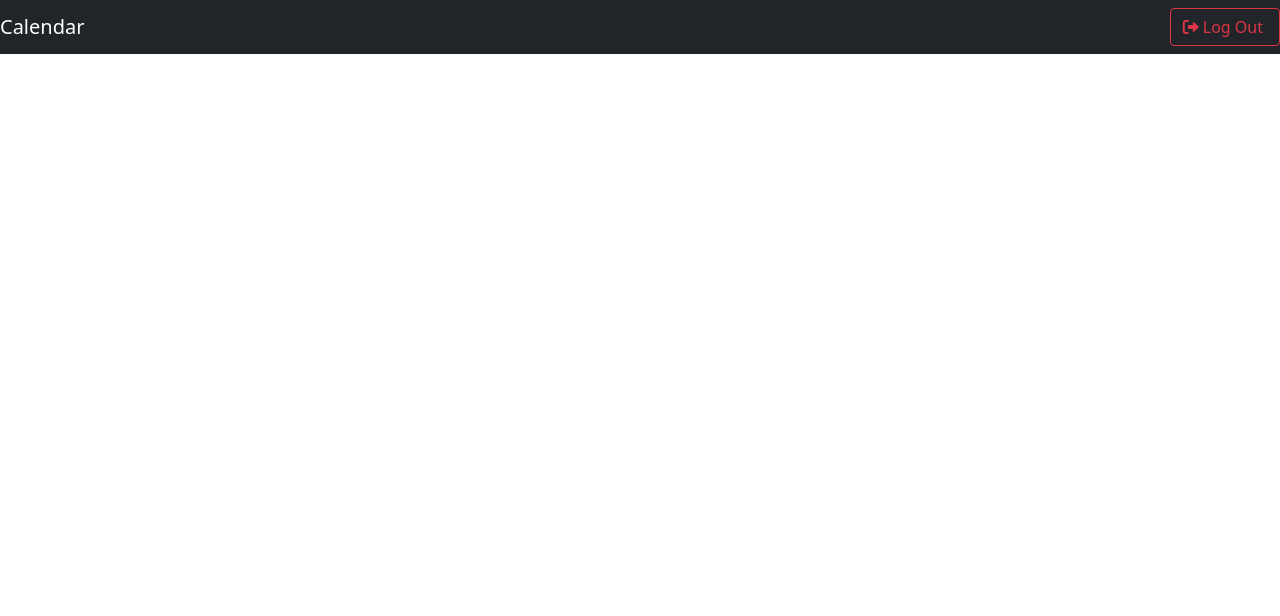
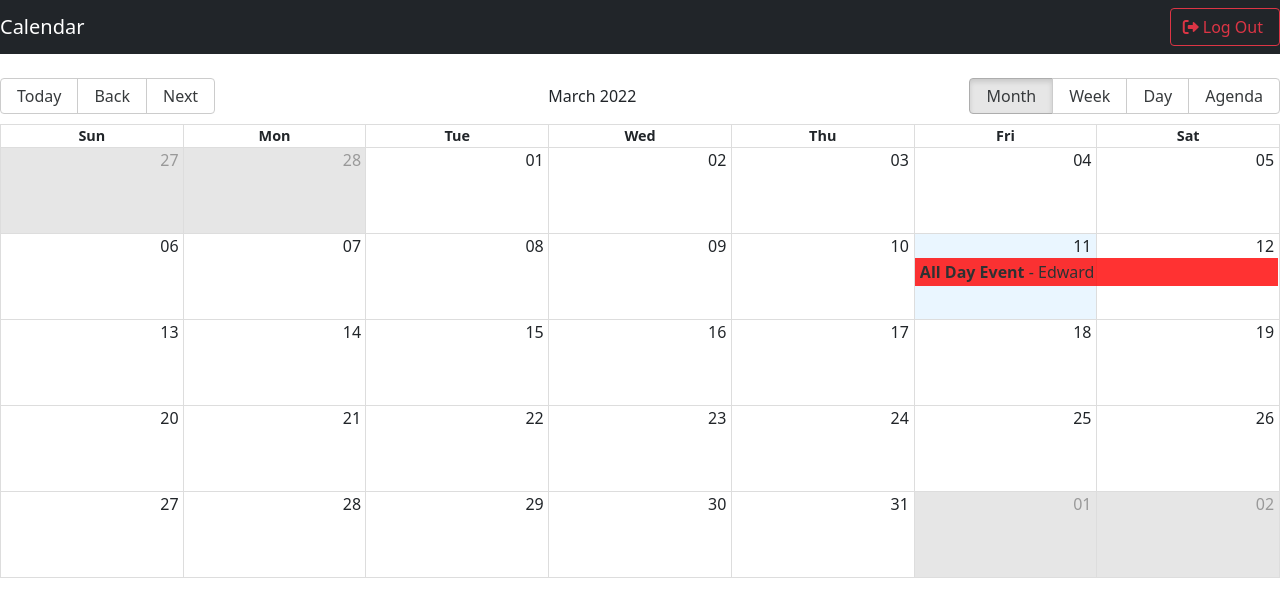
Before and after one commit to EdwardR0507/Calendar-Front, a React (Create React App) app: page / in a window 1280 px wide. Shown: the top 616 px of the page. Built offline with nearby package versions, Linux system fonts and the light colour scheme.

Commit message:
feat: calendar

```diff
--- a/package.json
+++ b/package.json
@@ -6,7 +6,9 @@
     "@testing-library/jest-dom": "^5.16.2",
     "@testing-library/react": "^12.1.3",
     "@testing-library/user-event": "^13.5.0",
+    "moment": "^2.29.1",
     "react": "^17.0.2",
+    "react-big-calendar": "^0.39.3",
     "react-dom": "^17.0.2",
     "react-router-dom": "^6.2.2",
     "react-scripts": "5.0.0",
--- /dev/null
+++ b/src/components/CalendarEvent.jsx
@@ -0,0 +1,17 @@
+import React from "react";
+
+const CalendarEvent = ({ event }) => {
+  const {
+    title,
+    user: { name },
+  } = event;
+
+  return (
+    <div>
+      <strong>{title}</strong>
+      <span> - {name}</span>
+    </div>
+  );
+};
+
+export default CalendarEvent;
--- a/src/index.js
+++ b/src/index.js
@@ -2,9 +2,4 @@ import React from "react";
 import ReactDOM from "react-dom";
 import App from "./App";
 
-ReactDOM.render(
-  <React.StrictMode>
-    <App />
-  </React.StrictMode>,
-  document.getElementById("root")
-);
+ReactDOM.render(<App />, document.getElementById("root"));
--- a/src/pages/calendar/Index.jsx
+++ b/src/pages/calendar/Index.jsx
@@ -1,12 +1,76 @@
-import React from "react";
 import Navbar from "../ui/Navbar";
+import { Calendar, momentLocalizer } from "react-big-calendar";
+import moment from "moment";
+import "react-big-calendar/lib/css/react-big-calendar.css";
+import CalendarEvent from "../../components/CalendarEvent";
+import { useState } from "react";
+const localizer = momentLocalizer(moment);
 
-const Calendar = () => {
+const events = [
+  {
+    title: "All Day Event",
+    allDay: true,
+    start: moment().toDate(),
+    end: moment().add(1, "days").toDate(),
+    user: {
+      _id: "123",
+      name: "Edward",
+    },
+  },
+];
+
+const eventStyleGetter = (event, start, end, isSelected) => {
+  const backgroundColor = "red";
+  const style = {
+    backgroundColor: backgroundColor,
+    borderRadius: "0px",
+    opacity: 0.8,
+    color: "black",
+    border: "0px",
+  };
+  return {
+    style,
+  };
+};
+
+const MyCalendar = () => {
+  const [lastView, setLastView] = useState(
+    localStorage.getItem("lastView") || "month"
+  );
+
+  const onDoubleClick = (e) => {
+    console.log(e);
+  };
+
+  const onSelectEvent = (e) => {
+    console.log(e);
+  };
+
+  const onViewChange = (e) => {
+    setLastView(e);
+    localStorage.setItem("lastView", e);
+  };
+
   return (
     <div>
       <Navbar />
+      <Calendar
+        localizer={localizer}
+        events={events}
+        startAccessor="start"
+        endAccessor="end"
+        style={{ height: 500 }}
+        eventPropGetter={eventStyleGetter}
+        onDoubleClickEvent={onDoubleClick}
+        onSelectEvent={onSelectEvent}
+        onView={onViewChange}
+        view={lastView}
+        components={{
+          event: CalendarEvent,
+        }}
+      />
     </div>
   );
 };
 
-export default Calendar;
+export default MyCalendar;
--- a/src/routers/AppRouter.jsx
+++ b/src/routers/AppRouter.jsx
@@ -2,7 +2,7 @@ import { lazy, Suspense } from "react";
 import { BrowserRouter, Routes, Route, Navigate } from "react-router-dom";
 
 const AuthRouter = lazy(() => import("./AuthRouter"));
-const Calendar = lazy(() => import("../pages/calendar/Index"));
+const MyCalendar = lazy(() => import("../pages/calendar/Index"));
 
 const AppRouter = () => {
   return (
@@ -10,7 +10,7 @@ const AppRouter = () => {
       <Suspense fallback={<div>Loading...</div>}>
         <Routes>
           <Route path="/auth/*" element={<AuthRouter />} />
-          <Route path="/" element={<Calendar />} />
+          <Route path="/" element={<MyCalendar />} />
           <Route path="*" element={<Navigate to="/auth/login" />} />
         </Routes>
       </Suspense>
```
Also changed, not shown: public/logo192.png (added), 1 other file (tests, documents, lock files or other folders).
